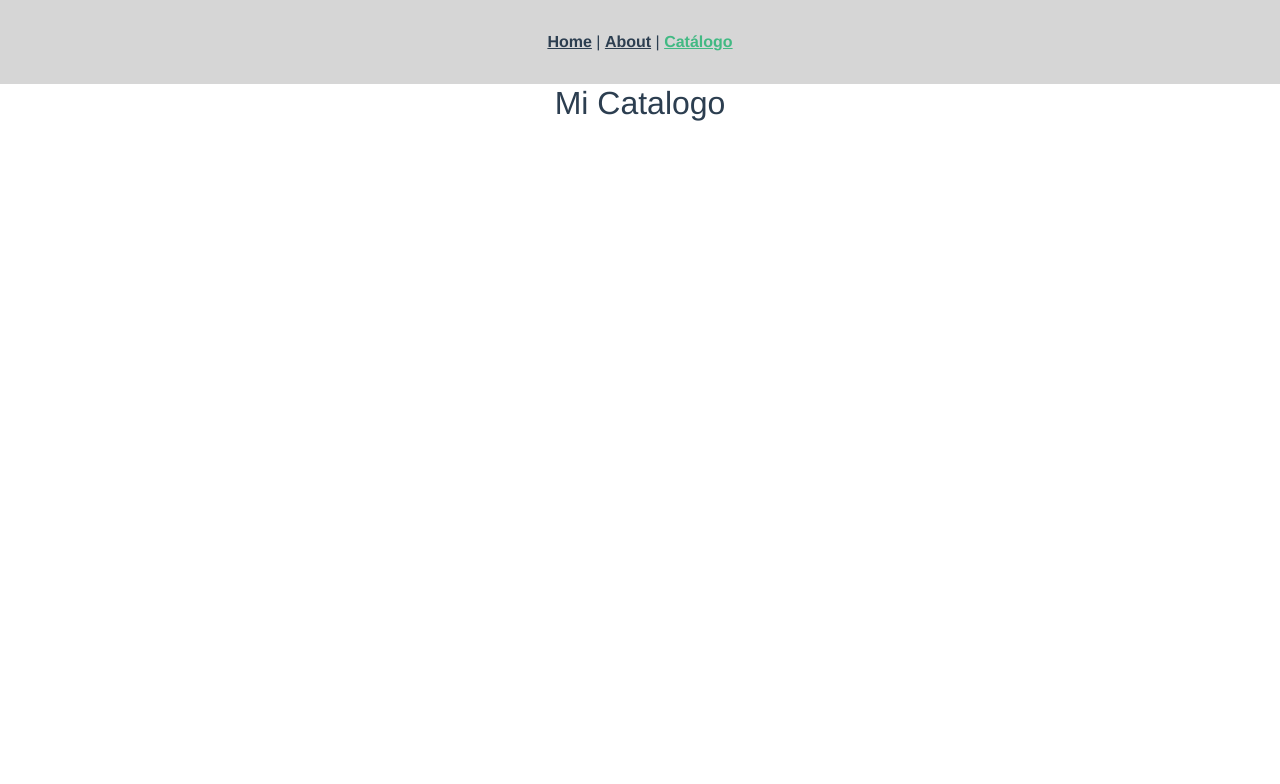
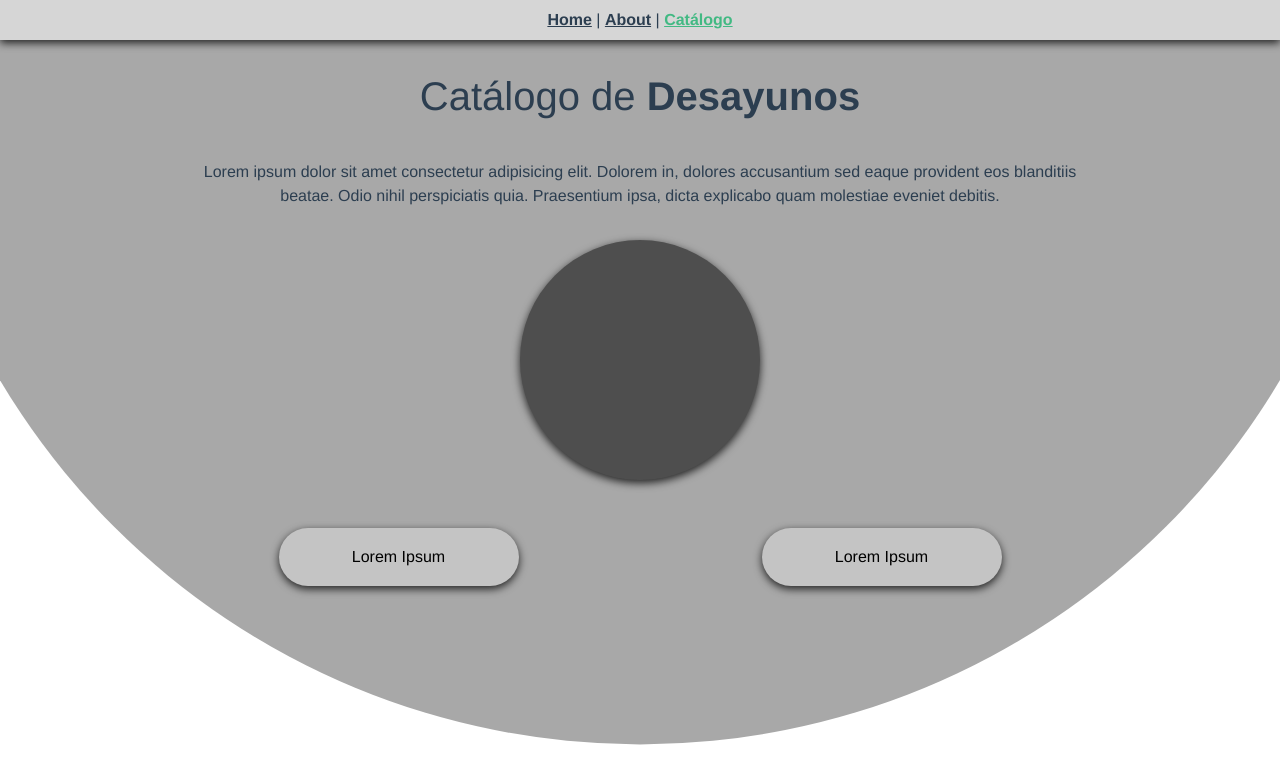
Before and after one commit to amsuarez99/CakesFront, a Vue app: page /catalogo in a window 1280 px wide. Shown: the top 784 px of the page. Built offline with nearby package versions, Linux system fonts and the light colour scheme.

Commit message:
Adds masthead of catalog view

```diff
--- a/src/App.vue
+++ b/src/App.vue
@@ -1,5 +1,5 @@
 <template>
-  <div id="nav">
+  <div id="nav" class="drop-shadow p-2">
     <router-link to="/">Home</router-link> |
     <router-link to="/about">About</router-link> |
     <router-link to="/catalogo">Catálogo</router-link>
@@ -8,6 +8,11 @@
 </template>
 
 <style>
+* {
+  margin: 0;
+  padding: 0;
+}
+
 #app {
   font-family: Avenir, Helvetica, Arial, sans-serif;
   -webkit-font-smoothing: antialiased;
@@ -19,6 +24,11 @@
 #nav {
   padding: 30px;
   background-color: #D6D6D6;
+  position: fixed;
+  top: 0;
+  width: 100%;
+  z-index: 900;
+  overflow: hidden;
 }
 
 #nav a {
@@ -55,4 +65,8 @@
     text-align: justify;
   }
 }
+
+.drop-shadow {
+  filter: drop-shadow(0px 3px 4px rgb(0,0,0,0.8));
+}
 </style>
--- /dev/null
+++ b/src/components/Button.vue
@@ -0,0 +1,25 @@
+<template>
+  <a class="btn mr-4 drop-shadow" v-bind:href="href" role="button">{{text}}</a>
+</template>
+
+<script>
+export default {
+  name: 'ButtonComponent',
+  props: {
+    text: String,
+    href: String
+  }
+}
+</script>
+
+<!-- Add "scoped" attribute to limit CSS to this component only -->
+<style scoped>
+a {
+  width: 15rem;
+  border-radius: 5rem;
+  padding: 1rem;
+  background-color: #C4C4C4;
+  color: black;
+  font-weight: 500;
+}
+</style>
--- a/src/components/HelloWorld.vue
+++ b/src/components/HelloWorld.vue
@@ -8,10 +8,10 @@
       <hr class="my-4">
       <div class="d-flex row justify-content-md-center mb-5">
         <div class="col-md mb-3 mb-md-0">
-          <a class="masthead-cta btn" href="#" role="button">Lorem Ipsum</a>
+          <ButtonComponent href="#" text="Lorem Ipsum"></ButtonComponent>
         </div>
         <div class="col-md">
-          <a class="masthead-cta btn mr-4" href="#" role="button">Lorem Ipsum</a>
+          <ButtonComponent href="#" text="Lorem Ipsum"></ButtonComponent>
         </div>
       </div>
       <div class="d-flex socials justify-content-center justify-content-md-end">
@@ -70,7 +70,7 @@
         <div class="sales p-5">
           <h2 class="display-7">Cajas de Desayuno</h2>
           <p class="text-md-justify p-5">Lorem ipsum dolor sit amet consectetur adipisicing elit. Ratione beatae reprehenderit consequuntur, maxime praesentium laboriosam, doloribus sunt magni illo officia tempora voluptas. Perferendis, voluptatibus! In necessitatibus adipisci consequatur unde libero?</p>
-          <a class="masthead-cta btn mr-4" href="#" role="button">Lorem Ipsum</a>
+          <ButtonComponent href="#" text="Lorem Ipsum"></ButtonComponent>
         </div>
       </div>
     </div>
@@ -81,7 +81,7 @@
         <div class="sales p-5">
           <h2 class="display-7 text-center">Cajas de Desayuno</h2>
           <p class="text-md-justify p-5">Lorem ipsum dolor sit amet consectetur adipisicing elit. Ratione beatae reprehenderit consequuntur, maxime praesentium laboriosam, doloribus sunt magni illo officia tempora voluptas. Perferendis, voluptatibus! In necessitatibus adipisci consequatur unde libero?</p>
-          <a class="masthead-cta btn mr-4" href="#" role="button">Lorem Ipsum</a>
+          <ButtonComponent href="#" text="Lorem Ipsum"></ButtonComponent>
         </div>
       </div>
     </div>
@@ -91,10 +91,14 @@
 </template>
 
 <script>
+import ButtonComponent from "@/components/Button";
 export default {
   name: 'HelloWorld',
   props: {
     msg: String
+  },
+  components: {
+    ButtonComponent
   }
 }
 </script>
@@ -174,21 +178,6 @@ p {
   background-color: #4E4E4E;
 }
 
-h3 {
-  margin: 40px 0 0;
-}
-ul {
-  list-style-type: none;
-  padding: 0;
-}
-li {
-  display: inline-block;
-  margin: 0 10px;
-}
-a {
-  color: #42b983;
-}
-
 @media screen and (max-width: 767px) {
   .photo-container {
     border-bottom: 3px solid lightgray;
--- a/src/views/Catalogo.vue
+++ b/src/views/Catalogo.vue
@@ -1,13 +1,61 @@
 <template>
-  <div>
-    <h2>Mi Catalogo</h2>
+  <div class="circle"></div>
+  <div class="masthead container-fluid pt-5 my-4">
+    <!-- Masthead -->
+      <div class="mx-auto w-75">
+        <h1 class="display-6 mb-4">Catálogo de <b>Desayunos</b></h1>
+        <p class="p-3 text-md-center">Lorem ipsum dolor sit amet consectetur adipisicing elit. Dolorem in, dolores accusantium sed eaque provident eos blanditiis beatae. Odio nihil perspiciatis quia. Praesentium ipsa, dicta explicabo quam molestiae eveniet debitis.</p>
+      </div>
+      <div class="w-75 mx-auto">
+        <span class="logo drop-shadow mx-auto rounded-circle mb-5"></span>
+        <div class="d-flex row justify-content-md-center mb-5">
+          <div class="col-md mb-3 mb-md-0">
+            <ButtonComponent href="#" text="Lorem Ipsum"></ButtonComponent>
+          </div>
+          <div class="col-md">
+            <ButtonComponent href="#" text="Lorem Ipsum"></ButtonComponent>
+          </div>
+        </div>
+      </div>
   </div>
 </template>
 
 <script>
-
+import ButtonComponent from '@/components/Button';
+export default {
+  name: 'Catalog',
+  components: {
+    ButtonComponent
+  }
+}
 </script>
 
 <style scoped>
+.circle {
+  position: absolute;
+  z-index: -1;
+  top: 0;
+  left: 0;
+  width: 100%;
+  height: 150%;
+  background-color: #A8A8A8;
+  clip-path: circle(60% at top);
+}
 
+b {
+  font-weight: 1000;
+}
+
+.logo {
+  display: block;
+  width: 15rem;
+  height: 15rem;
+  background-color: #4E4E4E;
+}
+
+@media screen and (max-width: 545px) {
+  p {
+    font-size: 0.8rem;
+  }
+}
 </style>
--- a/src/views/Home.vue
+++ b/src/views/Home.vue
@@ -12,4 +12,5 @@ export default {
     HelloWorld
   }
 }
+
 </script>
```
